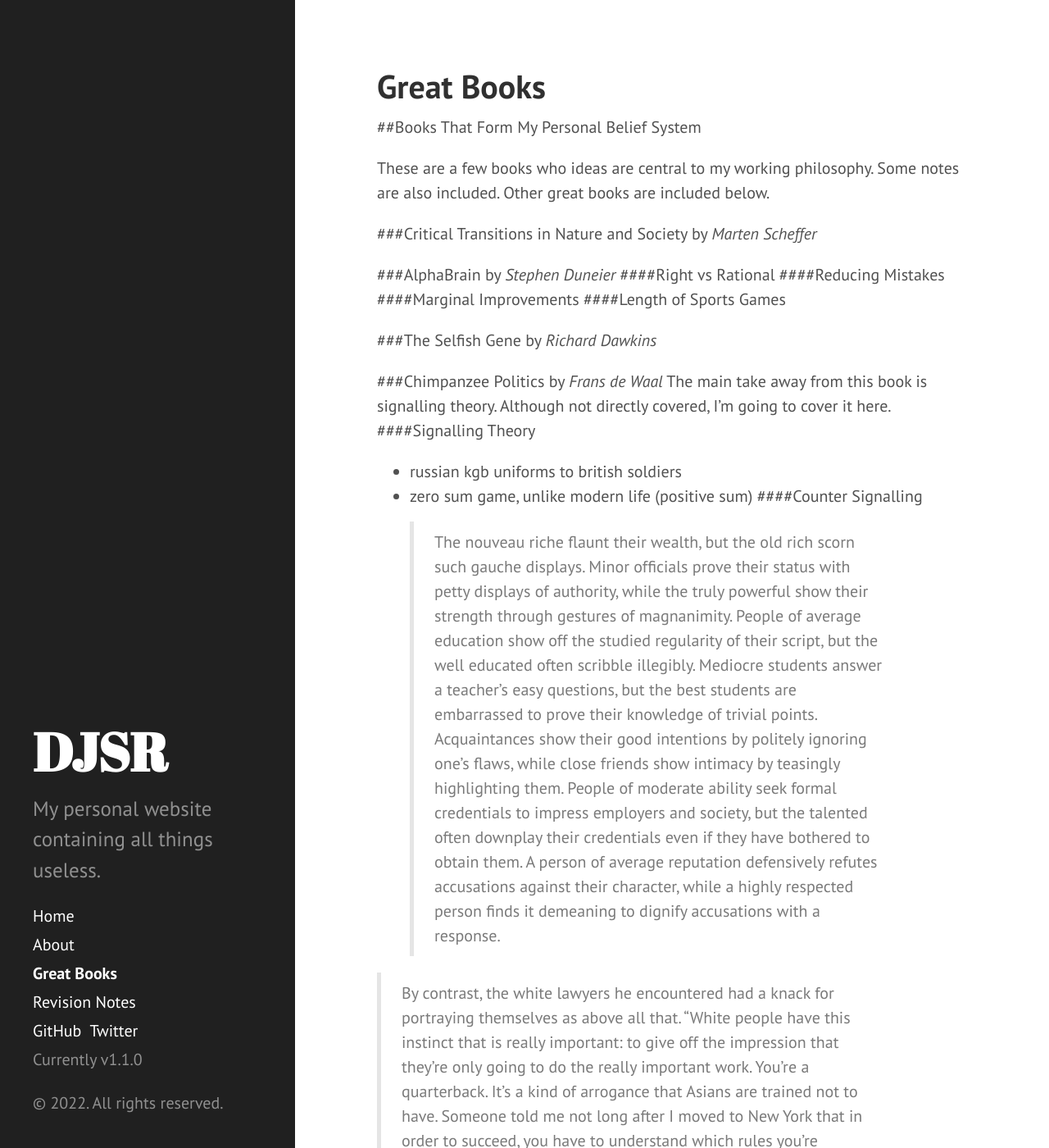
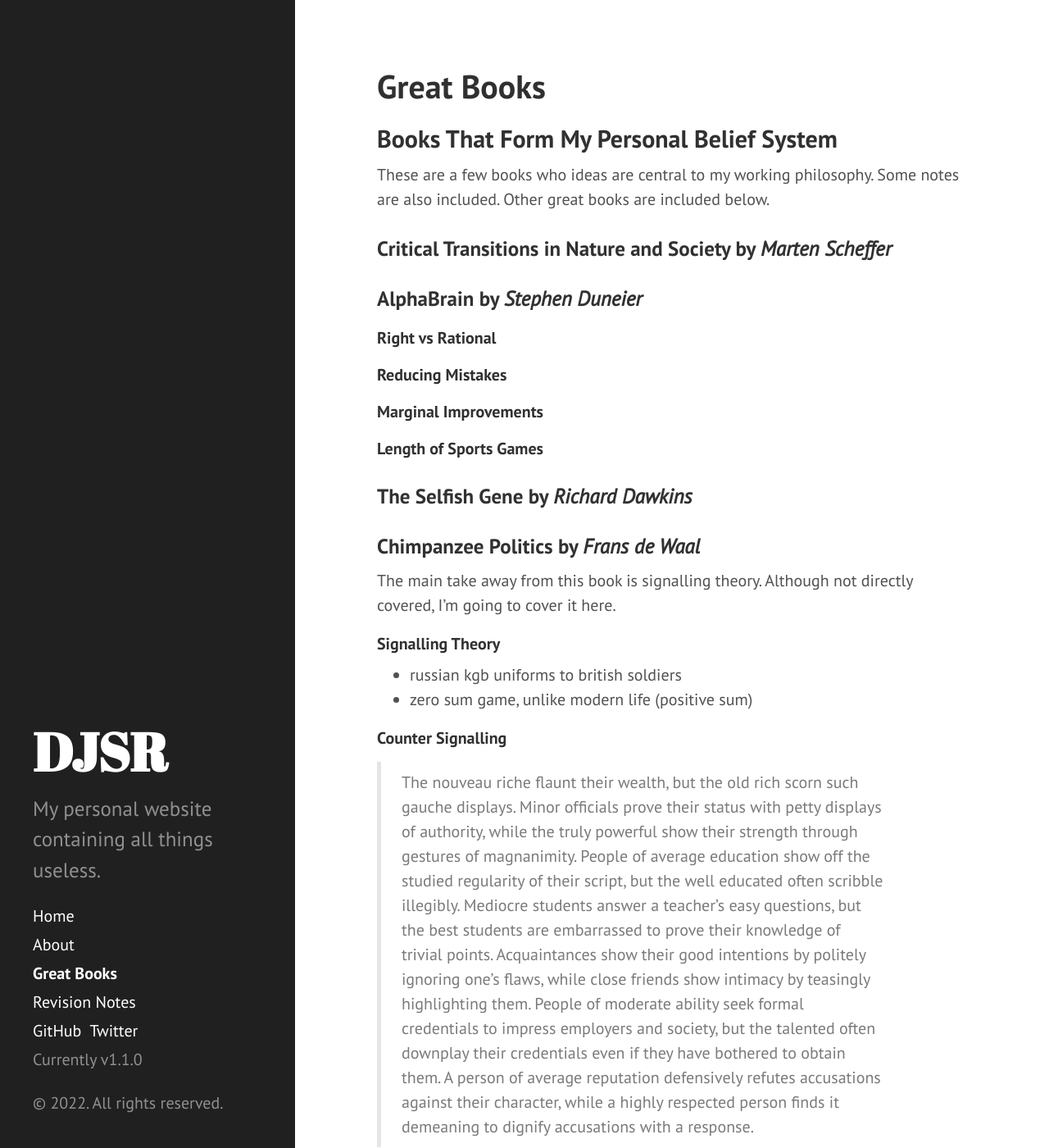
Before and after one commit to dansomrob/dansomrob.github.io, a Jekyll site: the page built from books.md, in a window 1280 px wide and 1400 px high. Shown: the whole window at 82% size. Built offline with Jekyll 4.4.1, drawn with Linux system fonts in a browser that asks for light colours; part of the change alters nothing that is shown; some of the changed text lies outside the part shown.

```diff
--- a/books.md
+++ b/books.md
@@ -2,39 +2,50 @@
 layout: page
 title: Great Books
 ---
-##Books That Form My Personal Belief System
+## Books That Form My Personal Belief System
 
 These are a few books who ideas are central to my working philosophy. Some notes are also included. Other great books are included below.
 
-###Critical Transitions in Nature and Society by *Marten Scheffer*
+### Critical Transitions in Nature and Society by *Marten Scheffer*
 
-###AlphaBrain by *Stephen Duneier*
-####Right vs Rational
-####Reducing Mistakes
-####Marginal Improvements
-####Length of Sports Games
+### AlphaBrain by *Stephen Duneier*
 
-###The Selfish Gene by *Richard Dawkins*
+#### Right vs Rational
+
+#### Reducing Mistakes
+
+#### Marginal Improvements
+
+#### Length of Sports Games
+
+### The Selfish Gene by *Richard Dawkins*
 
 
-###Chimpanzee Politics by *Frans de Waal*
+### Chimpanzee Politics by *Frans de Waal*
+
 The main take away from this book is signalling theory. Although not directly covered, I'm going to cover it here.
-####Signalling Theory
+
+#### Signalling Theory
+
 - russian kgb uniforms to british soldiers
 - zero sum game, unlike modern life (positive sum)
-####Counter Signalling
+
+#### Counter Signalling
+
 >The nouveau riche flaunt their wealth, but the old rich scorn such gauche displays. Minor officials prove their status with petty displays of authority, while the truly powerful show their strength through gestures of magnanimity. People of average education show off the studied regularity of their script, but the well educated often scribble illegibly. Mediocre students answer a teacher’s easy questions, but the best students are embarrassed to prove their knowledge of trivial points. Acquaintances show their good intentions by politely ignoring one’s flaws, while close friends show intimacy by teasingly highlighting them. People of moderate ability seek formal credentials to impress employers and society, but the talented often downplay their credentials even if they have bothered to obtain them. A person of average reputation defensively refutes accusations against their character, while a highly respected person finds it demeaning to dignify accusations with a response.
 
 >By contrast, the white lawyers he encountered had a knack for portraying themselves as above all that. “White people have this instinct that is really important: to give off the impression that they’re only going to do the really important work. You’re a quarterback. It’s a kind of arrogance that Asians are trained not to have. Someone told me not long after I moved to New York that in order to succeed, you have to understand which rules you’re supposed to break. If you break the wrong rules, you’re finished. And so the easiest thing to do is follow all the rules. But then you consign yourself to a lower status. The real trick is understanding what rules are not meant for you.”
 
-###Zero to One</h3> by *Peter Thiel*
+### Zero to One by *Peter Thiel*
 
 
-##Other Great Books
+## Other Great Non-fiction Books
+
 - [The Strangest Man: The Hidden Life of Paul Dirac, Quantum Genius](https://www.goodreads.com/book/show/6629359-the-strangest-man) by *Graham Farmelo*.
 - [Is Water H_20? Evidence, Realism and Pluralism](https://www.goodreads.com/book/show/14732461-is-water-h2o) by *Hasok Chang*.
 
 ##Articles
+
 - [The Newton Hypothesis](https://nintil.com/newton-hypothesis)
 - [US Science Leadership?](https://nintil.com/us-science-leadership)
 - [History of Gamma Function]( {{site.url }}/assets/textbooks/HistoryGammaFunction_Davis.pdf) by *Philip Davis*
```
